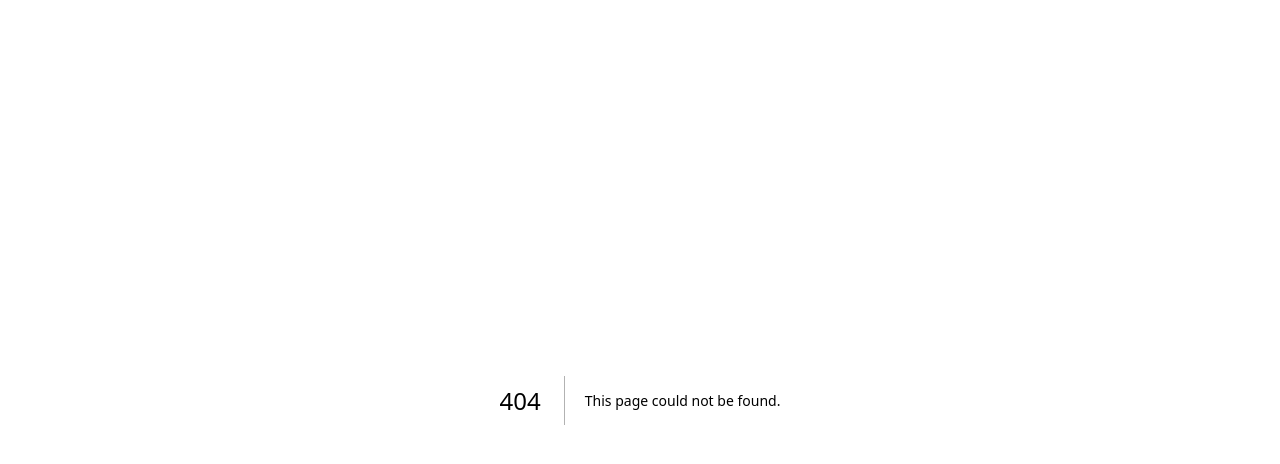
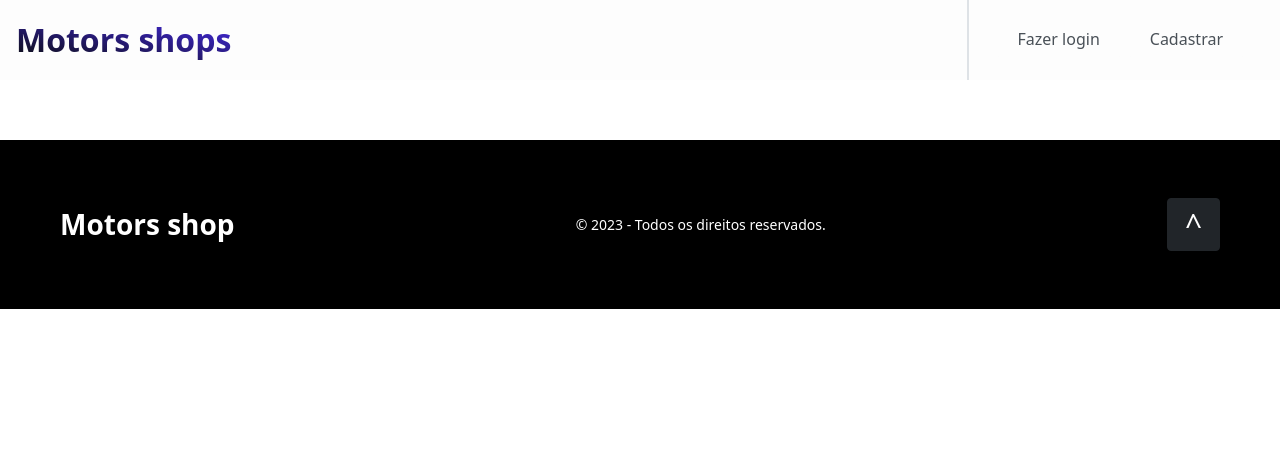
Before and after one commit to Projeto-Full-Stack/Projeto-FullStack-Grupo11, a Next.js app in the folder frontend/: page /register in a window 1280 px wide. Before the commit this address had no page. Shown: the top 464 px of the page. Built offline with nearby package versions, Linux system fonts and the light colour scheme.

Commit message:
feat: initial mask for register

```diff
--- a/frontend/src/components/profile.tsx
+++ b/frontend/src/components/profile.tsx
@@ -6,7 +6,7 @@ interface IProfileProps {
     children?: any
 }
 
-const Profile = ({name, children}: IProfileProps) =>{
+const Profile = ({name, children}: IProfileProps) => {
 
     return (
         <div className="flex align-middle items-center gap-2">
--- a/frontend/src/pages/index.tsx
+++ b/frontend/src/pages/index.tsx
@@ -8,6 +8,7 @@ import NavBar from '@/components/navbar';
 import Button from '@/components/button';
 import Card from '@/components/card';
 import Announcements from "./announcement";
+import RegisterPage from "./register";
 
 const inter = Inter({ subsets: ["latin"] });
 
@@ -20,8 +21,8 @@ export default function Home() {
 
   return (
     <>
-    <Announcements/>
-    <Footer />
+      <RegisterPage/>
+      <Footer />
     </>
   )
 }
--- /dev/null
+++ b/frontend/src/pages/register.tsx
@@ -0,0 +1,17 @@
+import { Footer } from "@/components/footer";
+import NavBar from "@/components/navbar";
+import { Inter } from "next/font/google";
+
+const inter = Inter({ subsets: ["latin"] });
+
+function RegisterPage() {
+    return (
+        <>
+            <NavBar/>
+
+            <Footer/>
+        </>
+    )
+}
+
+export default RegisterPage
```
